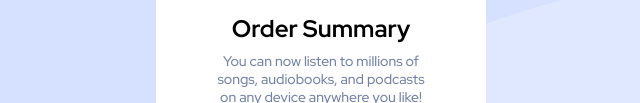
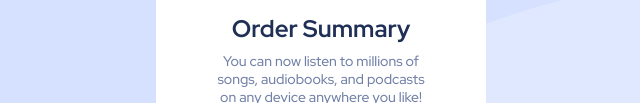
Before and after one commit to ughvop/order-summary-component-main, a plain HTML site: page index.html in a window 1280 px wide. Shown: the part 294-397 px from the top of the page, without its empty margins (319-959 px from the left). Drawn offline with Linux system fonts and the light colour scheme.

Commit message:
modified:   styles.css

```diff
--- a/styles.css
+++ b/styles.css
@@ -49,6 +49,7 @@ p {
 }
 
 h1 {
+  color: var(--darkBlue);
   font-family: "Red Hat Display", sans-serif;
   padding-bottom: 0.5rem;
 }
```
